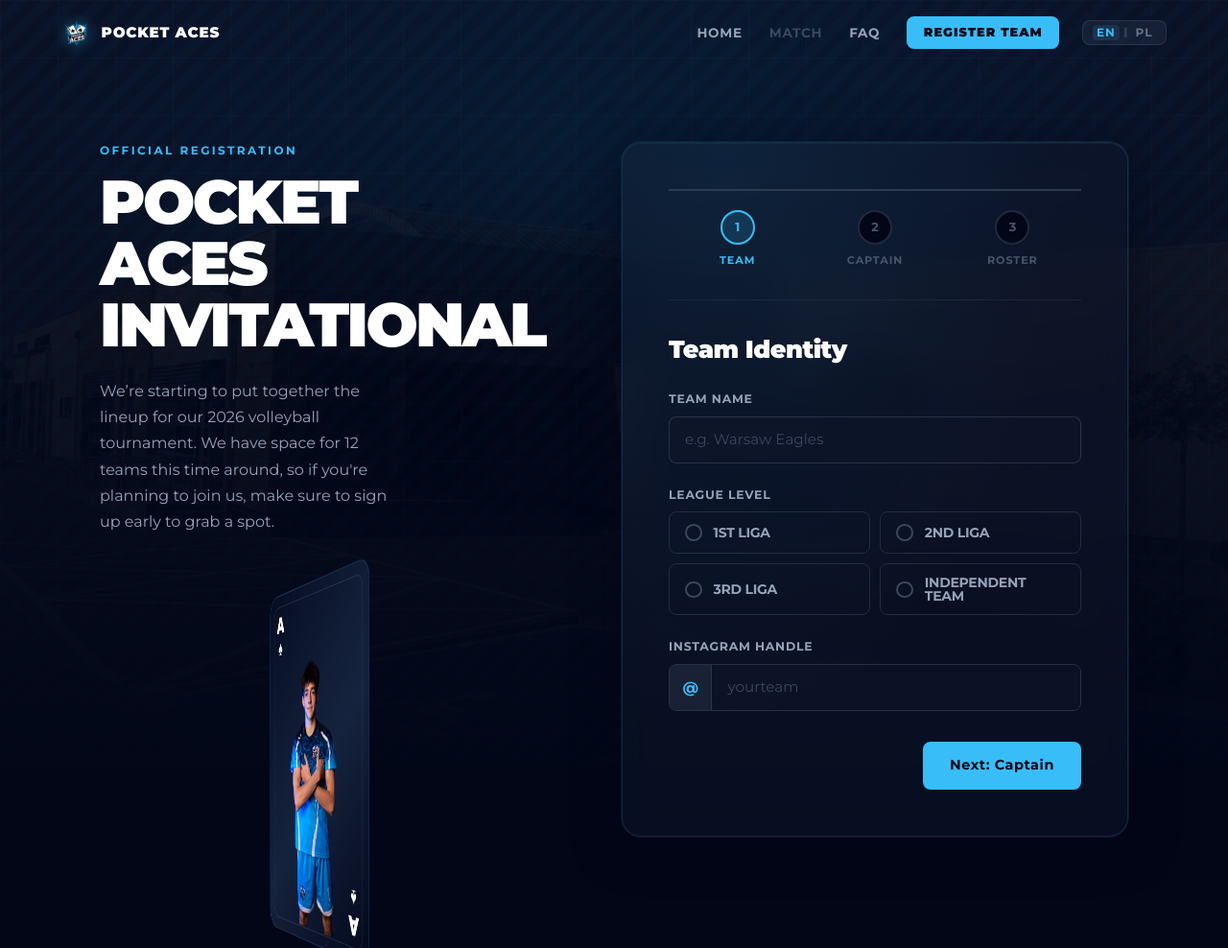
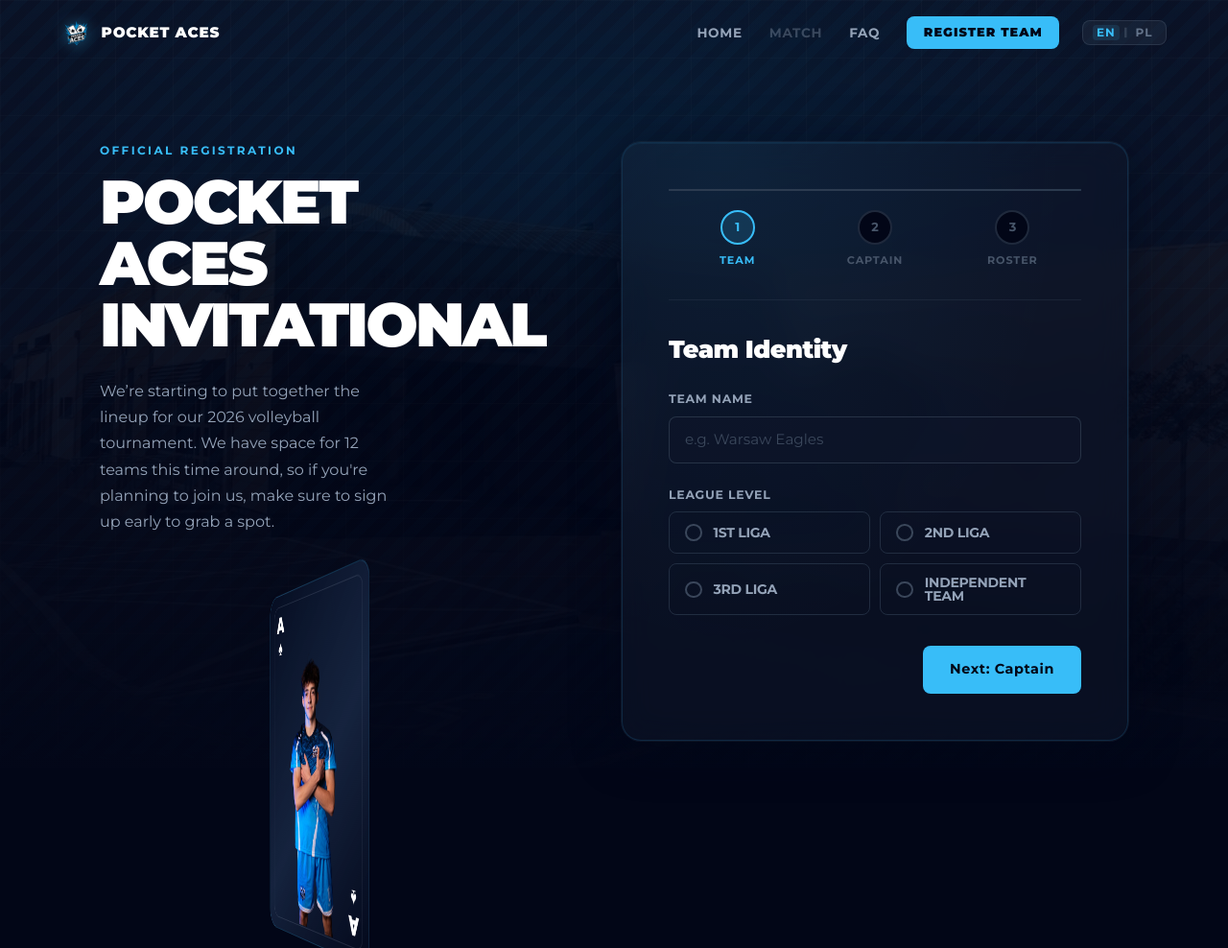
Before and after one commit to frogen-while/vol-registr, a Django app: page /register/ in a window 1280 px wide. Shown: the top 988 px of the page at 96% size. Run offline with Django 5.2, Linux system fonts and the light colour scheme; some libraries are stand-ins or nearby versions.

Commit message:
feat(register): remove age checkbox from registration form validation

```diff
--- a/static/js/register-page.js
+++ b/static/js/register-page.js
@@ -222,10 +222,9 @@ document.addEventListener('DOMContentLoaded', () => {
 
     // Required checkboxes
     const chkTerms   = document.getElementById('chkTerms');
-    const chkAge     = document.getElementById('chkAge');
     const chkPayment = document.getElementById('chkPayment');
 
-    if (!chkTerms.checked || !chkAge.checked || !chkPayment.checked) {
+    if (!chkTerms.checked || !chkPayment.checked) {
       setError('checks', '', 'err_checks');
       ok = false;
     }
--- a/tournament/templates/tournament/register.html
+++ b/tournament/templates/tournament/register.html
@@ -118,15 +118,6 @@
           <span class="reg-error" id="err-leagueLevel"></span>
         </div>
 
-        <div class="reg-field">
-          <label class="reg-label" for="instagram" data-i18n="reg_ig">Instagram Handle</label>
-          <div class="reg-input-prefix">
-            <span class="reg-prefix">@</span>
-                 <input class="reg-input reg-input--prefixed" type="text" id="instagram" name="instagram"
-                   placeholder="yourteam" maxlength="254" data-i18n-ph="reg_ig_ph">
-          </div>
-        </div>
-
         <div class="reg-actions">
           <button type="button" class="reg-btn reg-btn--next" data-next="2" data-i18n="reg_next1">
             Next: Captain <span class="reg-btn__arrow">→</span>
@@ -206,11 +197,6 @@
             <span data-i18n="reg_terms">I have read and accept the tournament regulations</span>
           </label>
           <label class="reg-check">
-            <input type="checkbox" id="chkAge" required>
-            <span class="reg-check__box"></span>
-            <span data-i18n="reg_age">All players are 18 years of age or older</span>
-          </label>
-          <label class="reg-check">
             <input type="checkbox" id="chkPhoto">
             <span class="reg-check__box"></span>
             <span data-i18n="reg_photo">I consent to photos/videos being taken during the event</span>
```
